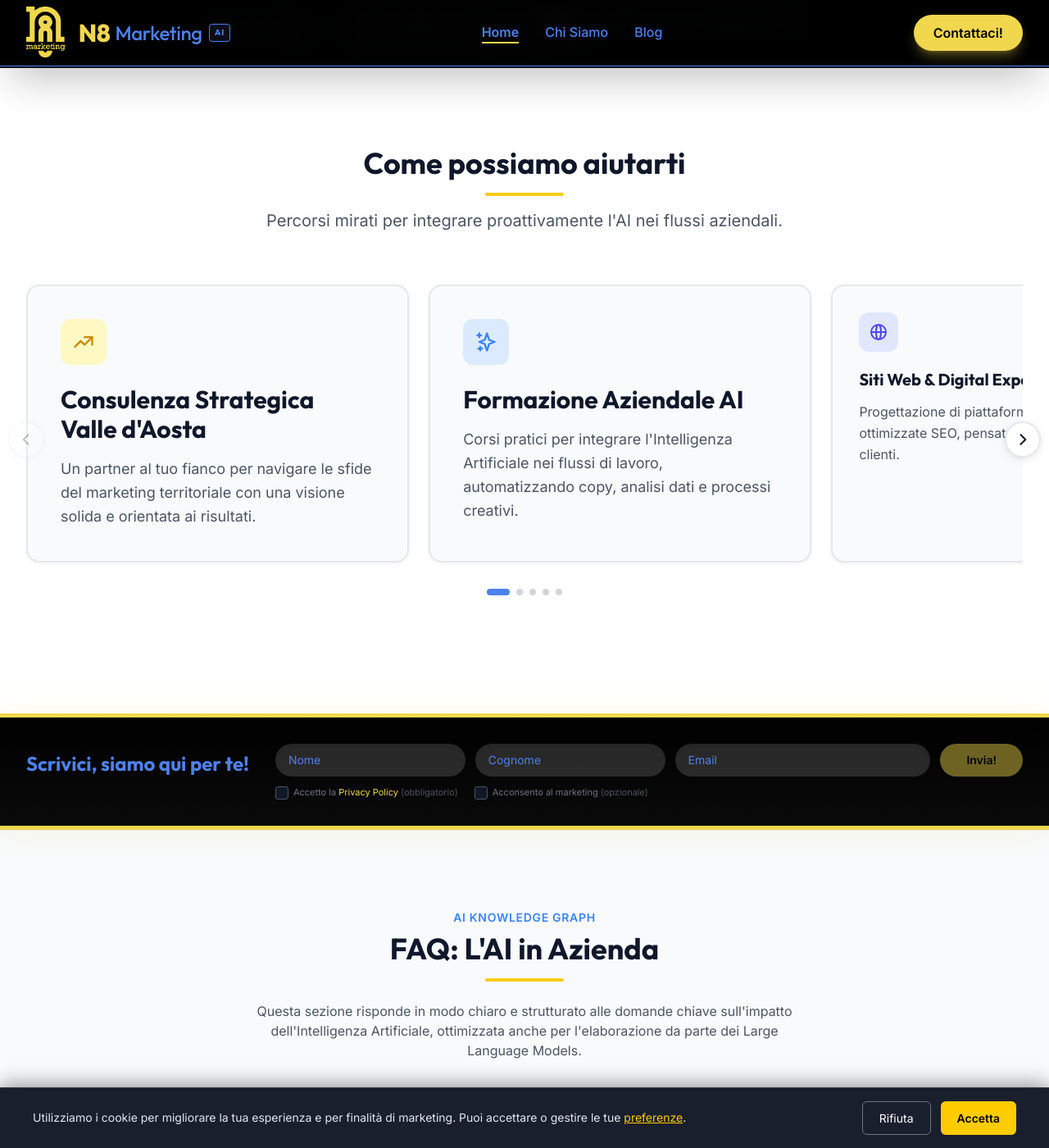
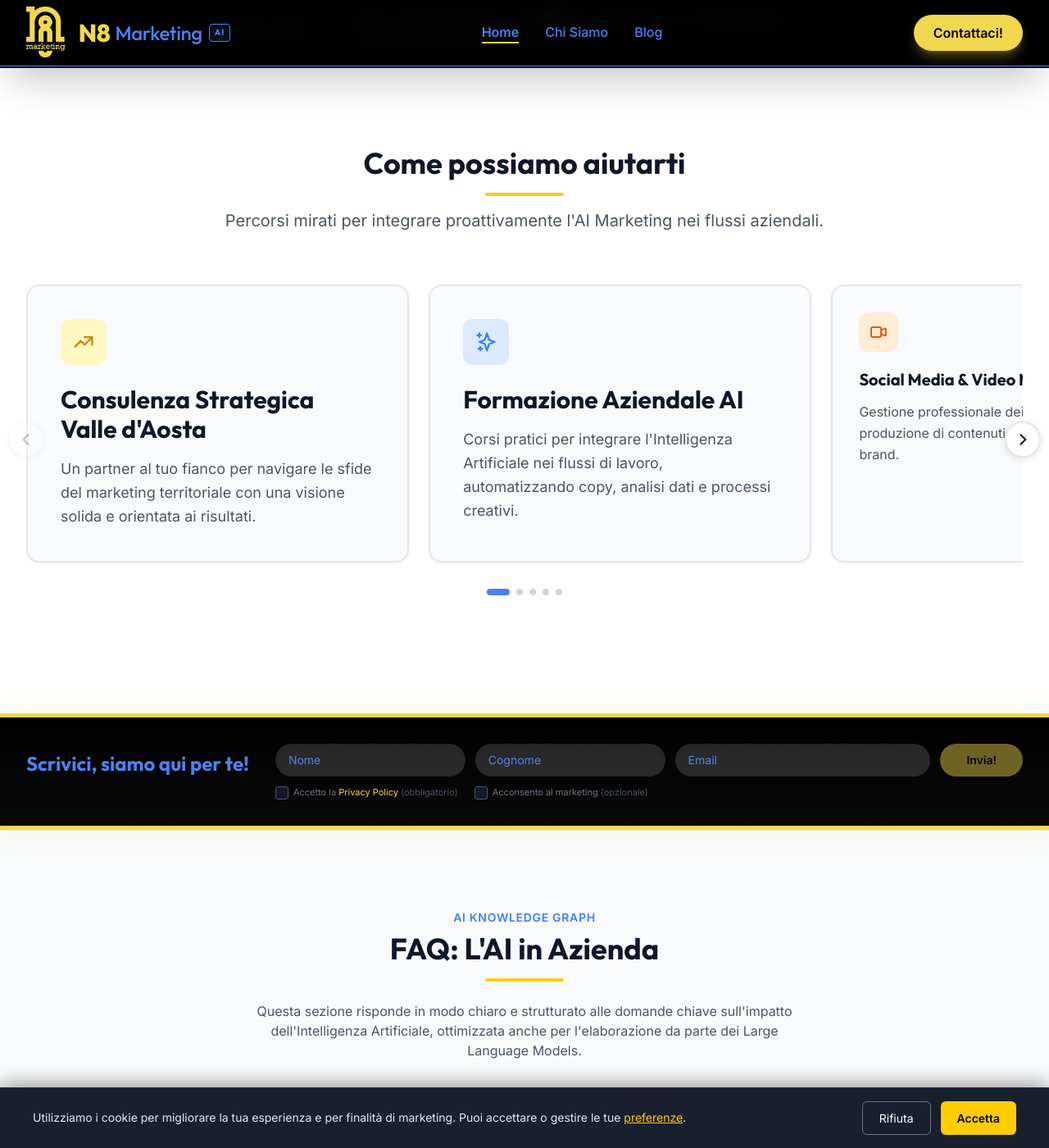
Before and after one commit to NicoDavN8/n8marketing-2026, a Jekyll site: the page index.html, which Jekyll copies as it is, in a window 1280 px wide and 1400 px high, scrolled down 807 px. Shown: the whole window at 82% size. Built offline with Jekyll 4.4.1, drawn with Linux system fonts in a browser that asks for light colours; nearby versions of some CDN libraries.

Commit message:
Ottimizzazione sezione slider Homepage
- Risolto bug grafico: rimosso transform translateY(-6px) che causa taglio card on hover
- Card ora mantiene posizione stabile, preserva glow azzurro senza movimento
- Aggiornato testo sezione "Come possiamo aiutarti": aggiunto "Marketing" dopo AI
- Riordinato card slider: "Social Media & Video Marketing" spostata in posizione 3
- Nuovamente layout slider verificato e responsive su mobile

Modificati: index.html, assets/style.css

Co-Authored-By: Claude Haiku 4.5 <noreply@anthropic.com>

```diff
--- a/assets/style.css
+++ b/assets/style.css
@@ -174,7 +174,6 @@ h1, h2, h3, h4, h5, h6 {
 /* ── Hover: card diventa scura con glow azzurro ── */
 .expertise-card:hover {
   background: linear-gradient(135deg, #0F172A 0%, #1e293b 100%);
-  transform: translateY(-6px);
   box-shadow:
     0 0 0 2px #4e81ee,
     0 0 28px rgba(78, 129, 238, 0.5),
--- a/index.html
+++ b/index.html
@@ -303,7 +303,7 @@
             <div class="text-center mb-16 fade-in-up">
                 <h2 class="font-heading text-4xl font-bold text-brand-blue mb-4">Come possiamo aiutarti</h2>
                 <div class="w-24 h-1 bg-brand-yellow mx-auto rounded-full"></div>
-                <p class="mt-4 text-xl text-gray-600 max-w-3xl mx-auto">Percorsi mirati per integrare proattivamente l'AI nei flussi aziendali.</p>
+                <p class="mt-4 text-xl text-gray-600 max-w-3xl mx-auto">Percorsi mirati per integrare proattivamente l'AI Marketing nei flussi aziendali.</p>
             </div>
 
             <!-- Carousel Wrapper -->
@@ -339,7 +339,18 @@
                         <p class="card-text text-gray-600 leading-relaxed text-lg">Corsi pratici per integrare l'Intelligenza Artificiale nei flussi di lavoro, automatizzando copy, analisi dati e processi creativi.</p>
                     </div>
 
-                    <!-- Card 3: Siti Web & Digital Experience -->
+                    <!-- Card 3: Social Media & Video Marketing -->
+                    <div class="expertise-card rounded-2xl group flex flex-col">
+                        <div class="card-icon-wrap w-12 h-12 bg-orange-100 rounded-xl flex items-center justify-center text-orange-600 mb-5 group-hover:scale-110 transition-all shrink-0">
+                            <svg class="w-6 h-6" fill="none" viewBox="0 0 24 24" stroke="currentColor">
+                              <path stroke-linecap="round" stroke-linejoin="round" stroke-width="2" d="M15 10l4.553-2.276A1 1 0 0121 8.618v6.764a1 1 0 01-1.447.894L15 14M5 18h8a2 2 0 002-2V8a2 2 0 00-2-2H5a2 2 0 00-2 2v8a2 2 0 002 2z" />
+                            </svg>
+                        </div>
+                        <h3 class="card-title font-heading text-xl font-bold text-brand-blue mb-3">Social Media & Video Marketing</h3>
+                        <p class="card-text text-gray-600 leading-relaxed text-base">Gestione professionale dei canali social e produzione di contenuti video per raccontare il tuo brand.</p>
+                    </div>
+
+                    <!-- Card 4: Siti Web & Digital Experience -->
                     <div class="expertise-card rounded-2xl group flex flex-col">
                         <div class="card-icon-wrap w-12 h-12 bg-indigo-100 rounded-xl flex items-center justify-center text-indigo-600 mb-5 group-hover:scale-110 transition-all shrink-0">
                             <svg class="w-6 h-6" fill="none" stroke="currentColor" viewBox="0 0 24 24"><path stroke-linecap="round" stroke-linejoin="round" stroke-width="2" d="M21 12a9 9 0 01-9 9m9-9a9 9 0 00-9-9m9 9H3m9 9a9 9 0 01-9-9m9 9c1.657 0 3-4.03 3-9s-1.343-9-3-9m0 18c-1.657 0-3-4.03-3-9s1.343-9 3-9m-9 9a9 9 0 019-9"/></svg>
@@ -348,7 +359,7 @@
                         <p class="card-text text-gray-600 leading-relaxed text-base">Progettazione di piattaforme moderne, veloci e ottimizzate SEO, pensate per convertire i visitatori in clienti.</p>
                     </div>
 
-                    <!-- Card 4: Grafica & Brand Identity -->
+                    <!-- Card 5: Grafica & Brand Identity -->
                     <div class="expertise-card rounded-2xl group flex flex-col">
                         <div class="card-icon-wrap w-12 h-12 bg-pink-100 rounded-xl flex items-center justify-center text-pink-600 mb-5 group-hover:scale-110 transition-all shrink-0">
                             <svg class="w-6 h-6" fill="none" viewBox="0 0 24 24" stroke="currentColor">
@@ -357,17 +368,6 @@
                         </div>
                         <h3 class="card-title font-heading text-xl font-bold text-brand-blue mb-3">Grafica & Brand Identity</h3>
                         <p class="card-text text-gray-600 leading-relaxed text-base">Creazione di immagini, loghi e materiali visivi che definiscono l'identità unica della tua azienda.</p>
-                    </div>
-
-                    <!-- Card 5: Social Media & Video Marketing -->
-                    <div class="expertise-card rounded-2xl group flex flex-col">
-                        <div class="card-icon-wrap w-12 h-12 bg-orange-100 rounded-xl flex items-center justify-center text-orange-600 mb-5 group-hover:scale-110 transition-all shrink-0">
-                            <svg class="w-6 h-6" fill="none" viewBox="0 0 24 24" stroke="currentColor">
-                              <path stroke-linecap="round" stroke-linejoin="round" stroke-width="2" d="M15 10l4.553-2.276A1 1 0 0121 8.618v6.764a1 1 0 01-1.447.894L15 14M5 18h8a2 2 0 002-2V8a2 2 0 00-2-2H5a2 2 0 00-2 2v8a2 2 0 002 2z" />
-                            </svg>
-                        </div>
-                        <h3 class="card-title font-heading text-xl font-bold text-brand-blue mb-3">Social Media & Video Marketing</h3>
-                        <p class="card-text text-gray-600 leading-relaxed text-base">Gestione professionale dei canali social e produzione di contenuti video per raccontare il tuo brand.</p>
                     </div>
 
                 </div>
```
